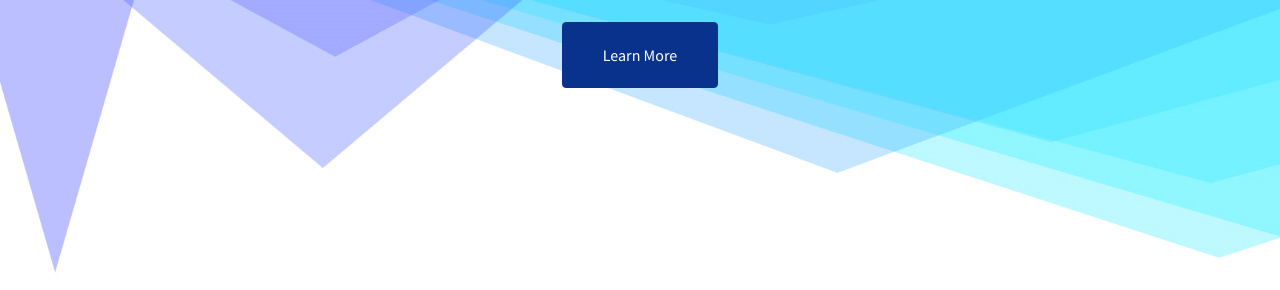
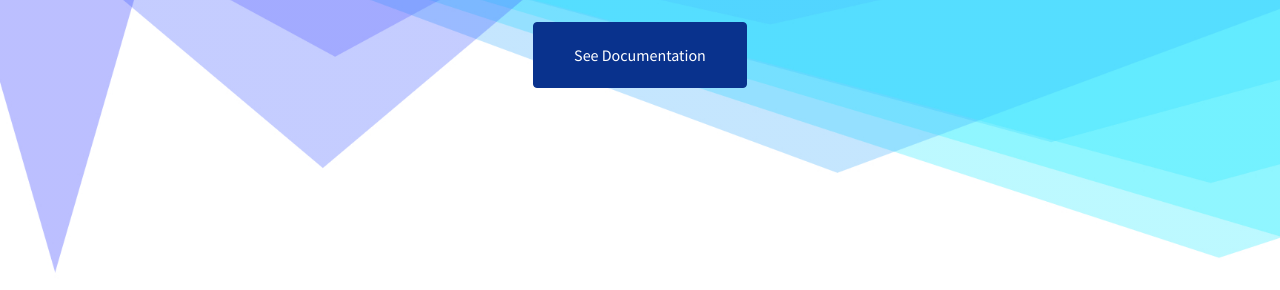
Before and after one commit to christophdrayss/stronghold, a plain HTML site: page index.html in a window 1280 px wide. Shown: the part 510-800 px from the top of the page. Drawn offline with nearby package versions, Linux system fonts and the light colour scheme.

Commit message:
link to docs

```diff
--- a/index.html
+++ b/index.html
@@ -35,7 +35,7 @@
             <div class="container px-4 px-lg-5 text-center">
                 <h1 class="mb-1">fixing prices<br> for the real economy</h1>
                 <h3 class="mb-5"><em>stronghold is a liquidity pool facilitating supply of protective collar call options on commodity prices</em></h3>
-                <a class="btn btn-primary btn-xl" href="#about">Learn More</a>
+                <a class="btn btn-primary btn-xl" href="https://christophdrayss.github.io/stronghold_docs/">See Documentation</a>
             </div>
         </header>
         <!-- About-->
```
